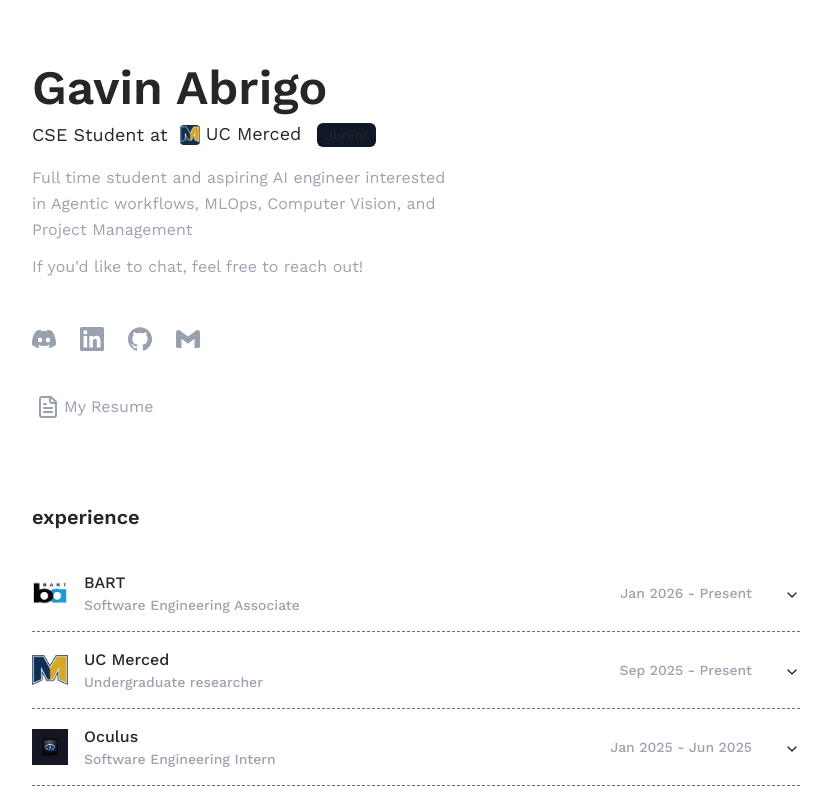
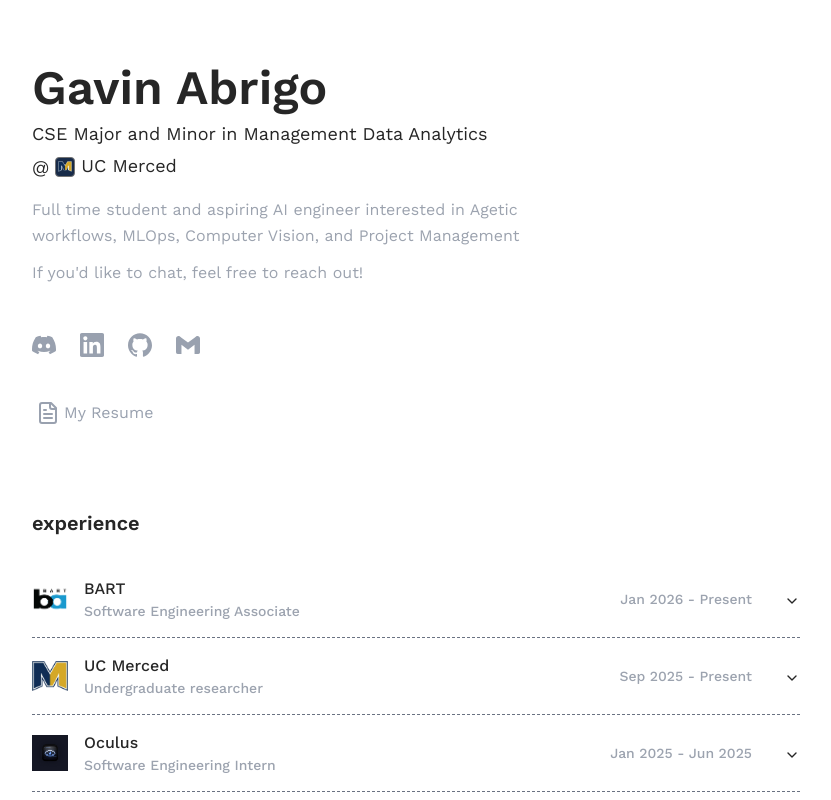
Before and after one commit to gav-ip/personal-website, a Next.js app: page / in a window 1280 px wide. Shown: the top 800 px of the page, without its empty margins (224-1055 px from the left). Built offline with nearby package versions, Linux system fonts and the light colour scheme.

Commit message:
fix: updating bio header and div formatting

```diff
--- a/src/app/components/hero.tsx
+++ b/src/app/components/hero.tsx
@@ -1,6 +1,6 @@
 'use client';
 
-import Image from "next/legacy/image";
+import Image from "next/image";
 import { siDiscord, siGithub, siGmail, siLibreoffice } from "simple-icons";
 import { FileText } from "lucide-react";
 import { useState, useCallback } from 'react';
@@ -44,25 +44,25 @@ export default function Hero() {
   return (
     <div className="flex flex-col md:flex-row justify-between items-center py-8 sm:py-12 md:py-16 gap-6 sm:gap-8">
       {/* left side */}
-      <div className="flex flex-col px-4 max-w-full sm:max-w-md">
+      <div className="flex flex-col px-4 max-w-full sm:max-w-xl">
         <h1 className="text-3xl sm:text-4xl md:text-5xl font-semibold mb-2">Gavin Abrigo</h1>
-        <h2 className="text-sm sm:text-base md:text-lg flex flex-col sm:inline-flex sm:flex-row sm:items-center mb-3 sm:mb-4">
-          <span>CSE Student at &nbsp;</span>
-          <a href="https://www.ucmerced.edu/" target="_blank" rel="noopener noreferrer" className="flex items-center gap-1.5">
-            <Image
-              className="inline rounded border border-neutral-500 bg-[#182B49] object-contain p-0.5 transition-[filter] group-hover:brightness-105"
-              src="/uc_merced_logo.png"
-              draggable="false"
-              loading="eager"
-              width={20}
-              height={20}
-              alt="UC Merced Logo"
-            />
-            <span className="border-b border-dashed border-white">UC Merced</span>
+        <h2 className="text-sm sm:text-base md:text-lg flex flex-wrap items-center gap-x-1 gap-y-1 mb-3 sm:mb-4">
+          <span>CSE Major and Minor in Management Data Analytics</span>
+          <a href="https://www.ucmerced.edu/" target="_blank" rel="noopener noreferrer" className="inline-flex items-center gap-1.5 group">
+            <span>@</span>
+            <span className="relative w-5 h-5 flex-shrink-0">
+              <Image
+                src="/uc_merced_logo.png"
+                alt="UC Merced Logo"
+                fill
+                sizes="20px"
+                className="object-contain rounded border border-neutral-500 bg-[#182B49] p-0.5 transition-[filter] group-hover:brightness-105"
+              />
+            </span>
+            <span className="border-b border-dashed border-white"> UC Merced</span>
           </a>
-          <span className="bg-[#101827] text-white-500 mt-2 sm:mt-0 sm:ml-4 rounded-md px-2 py-0.5 text-xs sm:text-sm self-start sm:self-auto">Junior</span>
         </h2>
-        <p className="text-[#9CA3AF] mb-3 text-sm sm:text-base leading-relaxed">Full time student and aspiring AI engineer interested in Agentic workflows, MLOps, Computer Vision, and Project Management </p>
+        <p className="text-[#9CA3AF] mb-3 text-sm sm:text-base leading-relaxed">Full time student and aspiring AI engineer interested in Agetic workflows, MLOps, Computer Vision, and Project Management </p>
         <p className="text-[#9CA3AF] mb-4 sm:mb-6 text-sm sm:text-base">If you&apos;d like to chat, feel free to reach out!</p>
         <div className="flex flex-row gap-4 sm:gap-6 justify-start">
           {socials.map((social) => (
```
